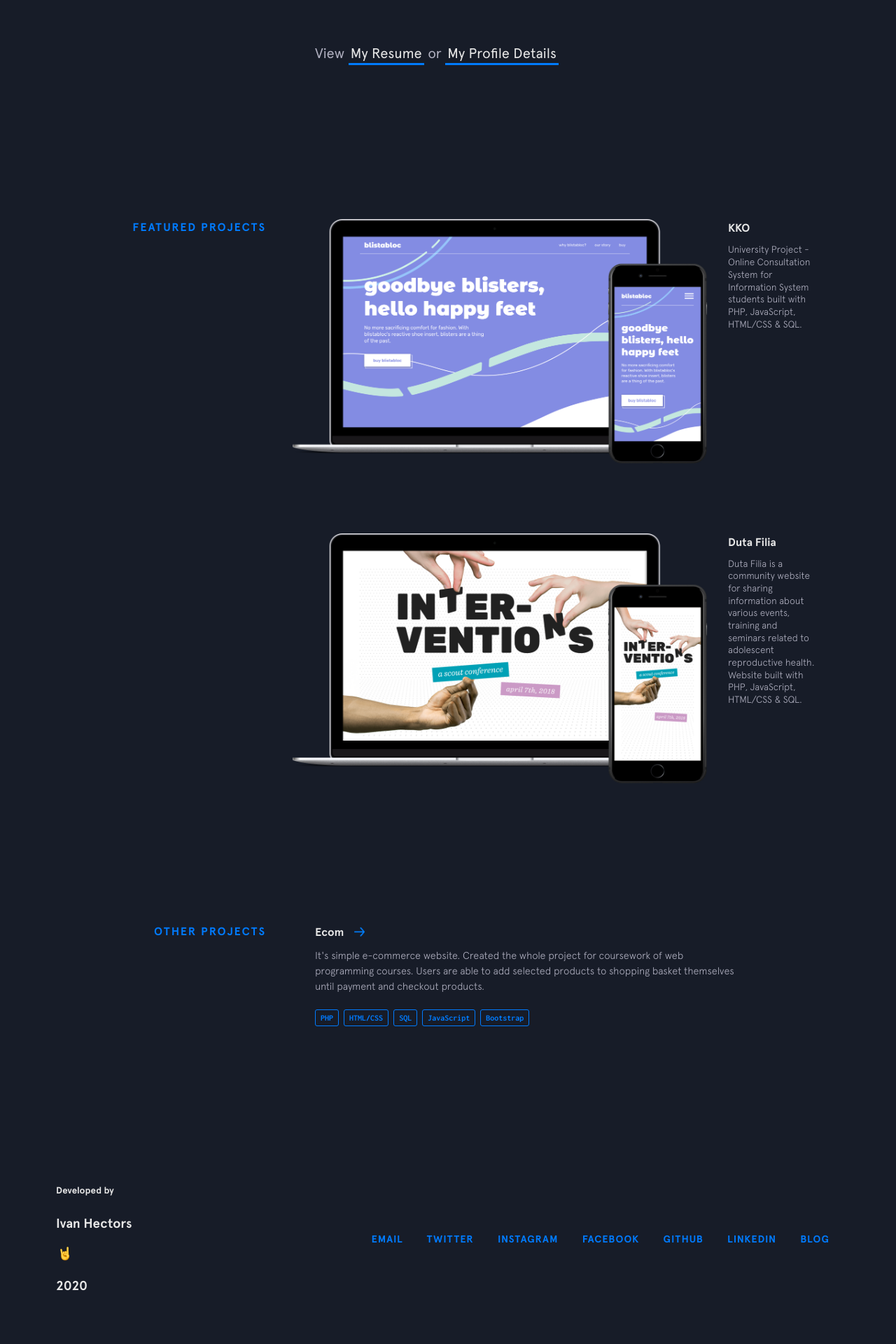
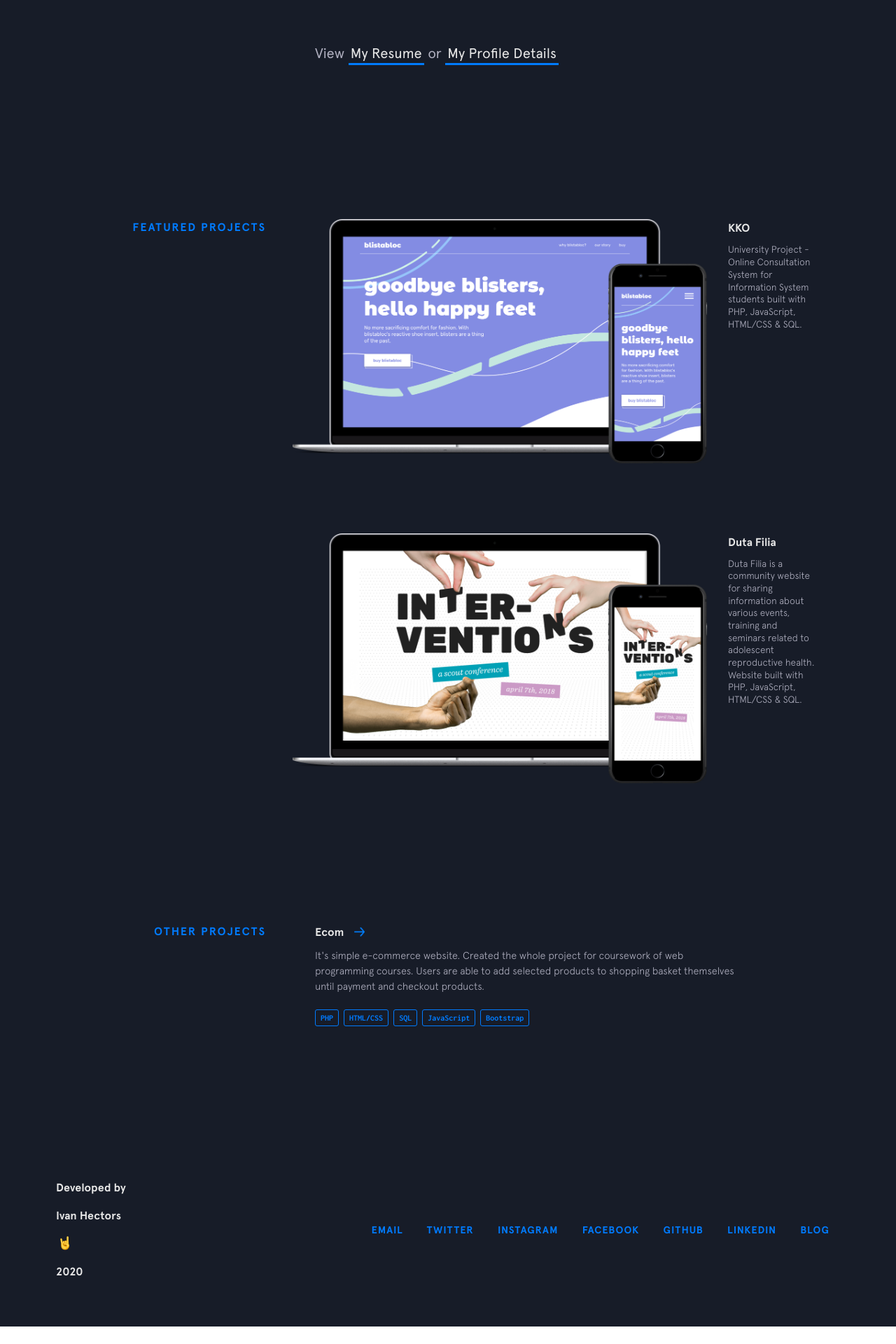
Before and after one commit to ivanhectors/ivanhectors.github.io, a Jekyll site: the page built from index.html, in a window 1280 px wide. Shown: the part 2348-4268 px from the top of the page at 70% size. Built offline with Jekyll 4.4.1, drawn with Linux system fonts in a browser that asks for light colours; nearby versions of some CDN libraries; after the commit the page ends 4243 px from its top, so only the background shows below that.

```diff
--- a/_includes/footer.html
+++ b/_includes/footer.html
@@ -1,12 +1,12 @@
 <footer class="footer">
   <div class="footer__copyright">
     <div class="top">
-      <h5>Developed by</h5>
+      <p>Developed by</p>
     </div>
     <div class="bottom">
-      <h3>Ivan Hectors</h3>
+      <p>Ivan Hectors</p>
       <img class="emoji" src="{{site.baseurl}}/img/emojis/rockon.png" alt="emoji">
-      <h3>2020</h3>
+      <p>2020</p>
     </div>
   </div>
   <div class="footer__links">
```
